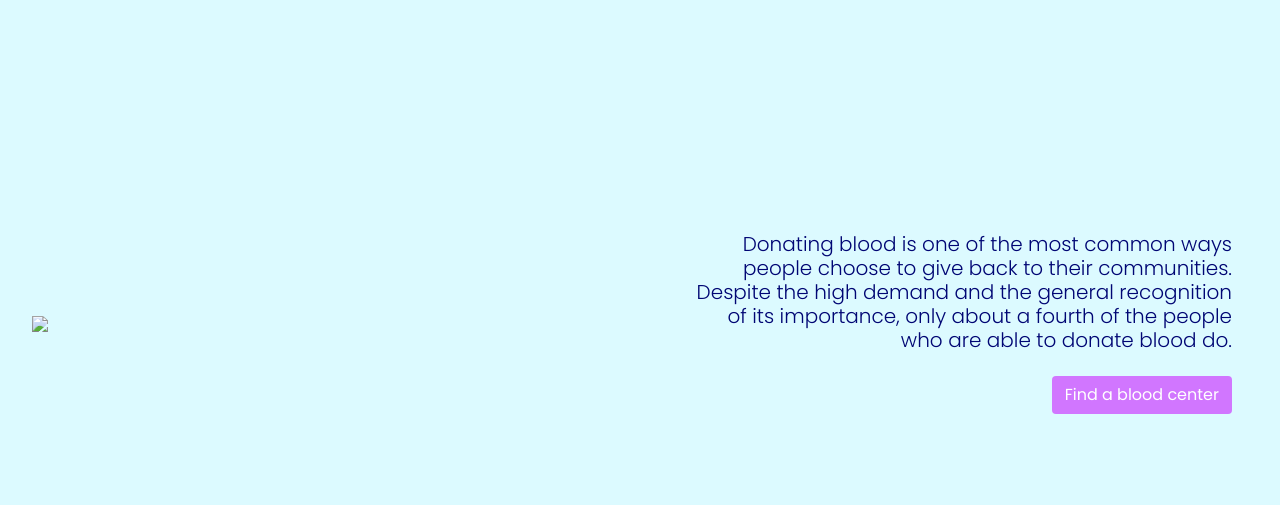
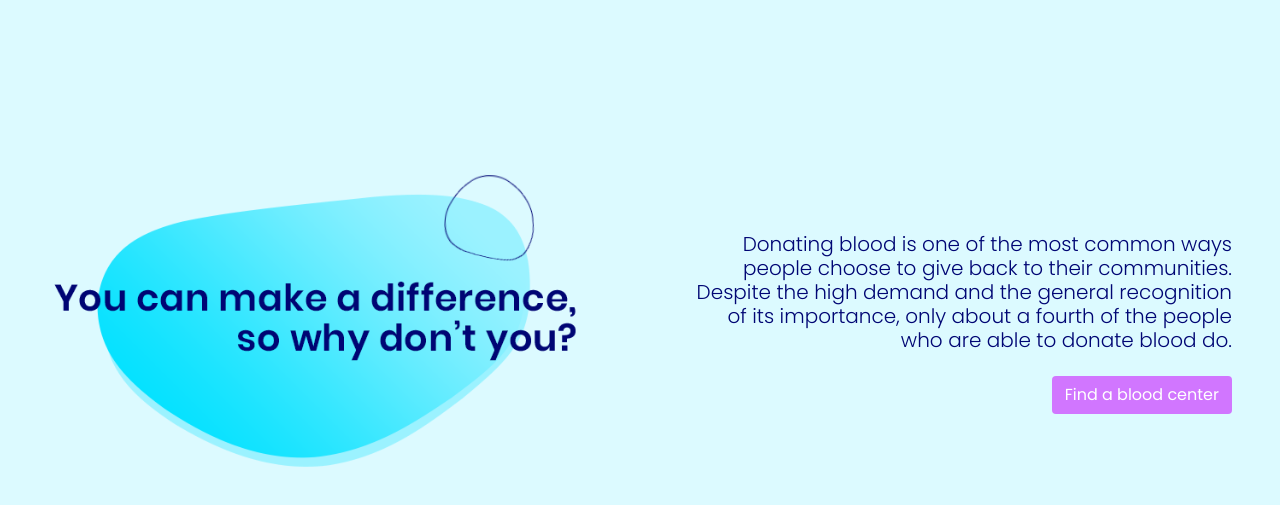
Before and after one commit to juanfdezv/babc, a plain HTML site: page index.html in a window 1280 px wide. Shown: the part 77-582 px from the top of the page. Drawn offline with nearby package versions, Linux system fonts and the light colour scheme; the site is published under a folder, as on GitHub Pages, so addresses that start at the root find nothing.

Commit message:
Change image path

```diff
--- a/index.html
+++ b/index.html
@@ -3,7 +3,7 @@
 <head>
     <meta charset="UTF-8">
     <meta name="viewport" content="width=device-width, initial-scale=1.0">
-    <title>Document</title>
+    <title>BABC</title>
     <link rel="stylesheet" href="https://maxcdn.bootstrapcdn.com/bootstrap/4.5.2/css/bootstrap.min.css">
     <link rel="stylesheet" href="//use.fontawesome.com/releases/v5.13.0/css/all.css">
     <link rel="stylesheet" href="style.css">
@@ -38,7 +38,7 @@
 
         <div class="row flex-fill align-items-center justify-content-center">
             <div class="col-12 col-md-6 img-cont">
-                <img src="/images/blob.png" class="img-fluid">
+                <img src="./images/blob.png" class="img-fluid">
             </div>
             <div class="col-12 col-md-6 d-flex flex-column p-5">
                 <h5 class="text-right mb-4">Donating blood is one of the most common ways people choose to give back to their communities. Despite the high demand and the general recognition of its importance, only about a fourth of the people who are able to donate blood do.</h5>
```
